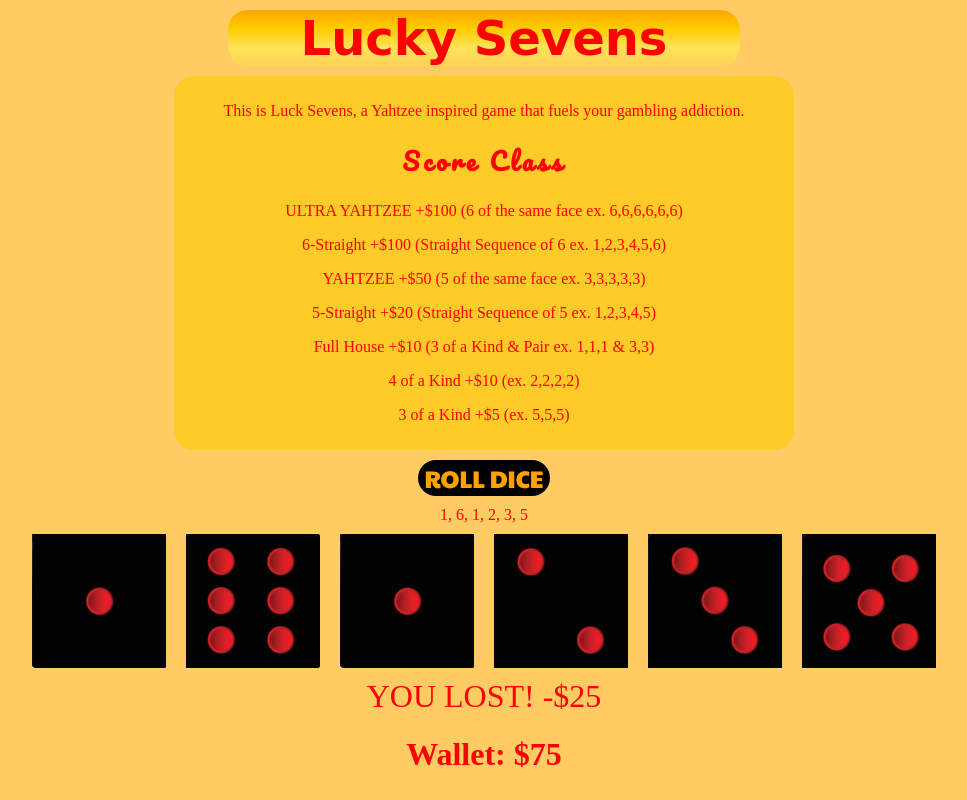
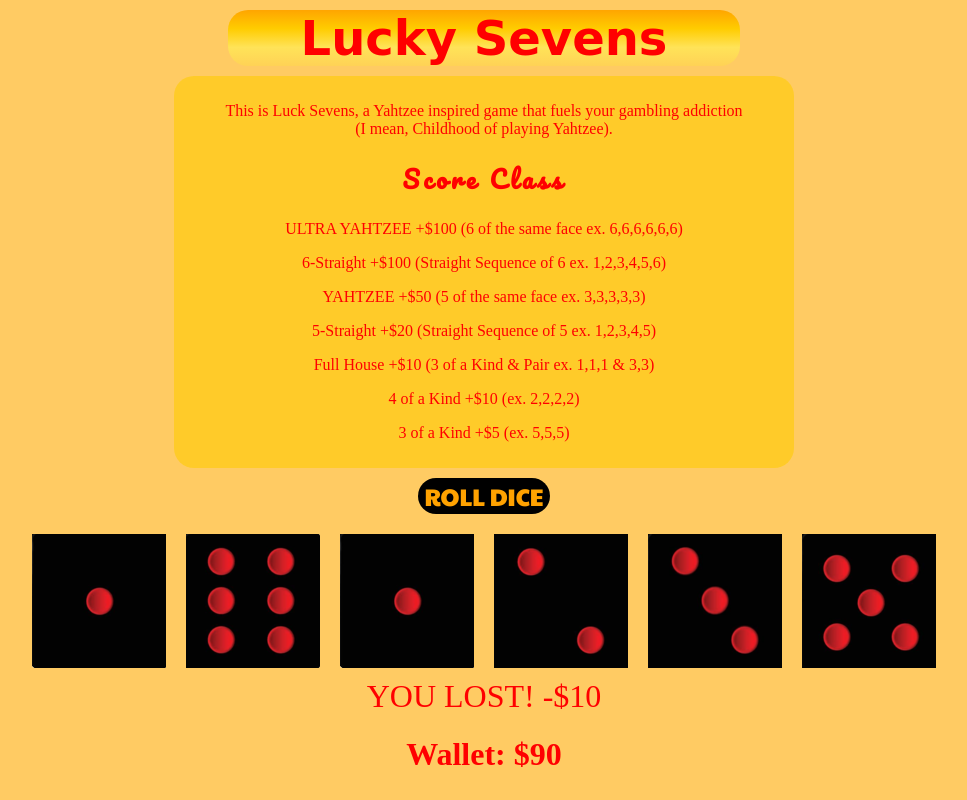
Before and after one commit to Levi-G-Duarte/Lucky-Sevens, a plain HTML site: page index.html in a window 1280 px wide. Both pictures are taken after a click on the button "ROLL DICE". Shown: the whole page, without its empty margins (156-1123 px from the left). Drawn offline with Linux system fonts and the light colour scheme; a web font is replaced by a local one.

Commit message:
new content added

```diff
--- a/index.html
+++ b/index.html
@@ -19,7 +19,7 @@
         <h1 class="Title">Lucky Sevens</h1>
         <div class = "Welcome">
             <p>
-                This is Luck Sevens, a Yahtzee inspired game that fuels your gambling addiction.
+                This is Luck Sevens, a Yahtzee inspired game that fuels your gambling addiction <br>(I mean, Childhood of playing Yahtzee).
             </p>
             <h2>Score Class</h2>
             <p>ULTRA YAHTZEE +$100 (6 of the same face ex. 6,6,6,6,6,6)</p>
@@ -31,8 +31,8 @@
             <p>3 of a Kind +$5 (ex. 5,5,5)</p>
             <p></p>
         </div>
-        <button onclick="rollDice()">ROLL DICE</button>
-            <div id="diceResult"></div>
+        <button id="rollButton" onclick="rollDice()">ROLL DICE</button>
+            <!-- <div id="diceResult"></div> -->
             <div id="diceImages" class="diceImages"></div>
             <div id="gameOutcome"></div>
         <div class="Pocket">
--- a/script.js
+++ b/script.js
@@ -22,14 +22,15 @@ let highBet = 20;
 let maxBet = 50;
 let ultraBet = 100;
 
-let lostBet = 25;
+let lostBet = 10;
 
 
 function rollDice() {
     // const numOfDice = document.getElementById('numOfDice').value;
-    const diceResult = document.getElementById('diceResult');
+    // const diceResult = document.getElementById('diceResult');
     const diceImages = document.getElementById('diceImages');
     const gameOutcome = document.getElementById('gameOutcome');
+    const rollButton = document.getElementById('rollButton');
     const wallet = document.getElementById('moneyValue');
     const values = [];
     const images = [];
@@ -42,7 +43,7 @@ function rollDice() {
     }
 
     // Display results
-    diceResult.textContent = `${values.join(", ")}`;
+    // diceResult.textContent = `${values.join(", ")}`;
     diceImages.innerHTML = images.join('    ');
 
     // Count occurrences of each die value
@@ -84,6 +85,7 @@ function rollDice() {
         wallet.textContent = `$${moneyValue}`
         gameOutcome.textContent = `You've Won: 6-straight! +$${ultraBet}`;
         gameOutcome.style.color = "green";
+        updateMoneyDisplay();
     }
     // 5-straight
     else if (isStraight(values)) {
```
